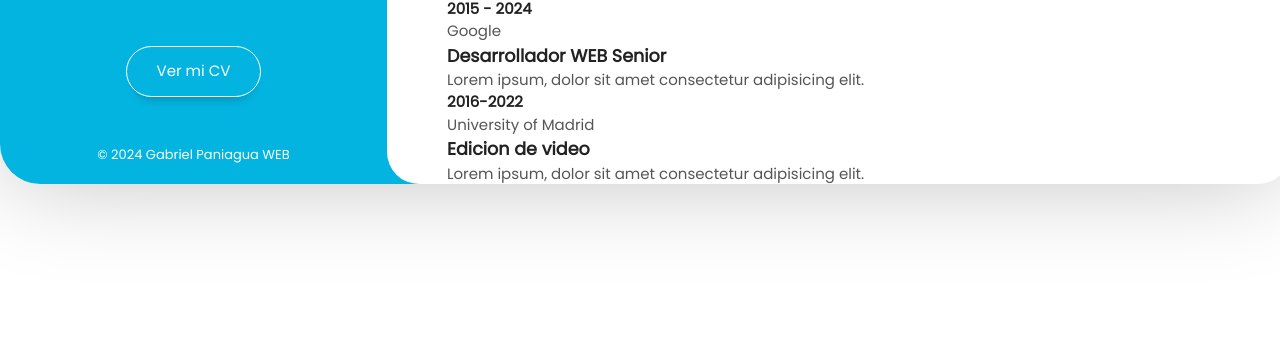
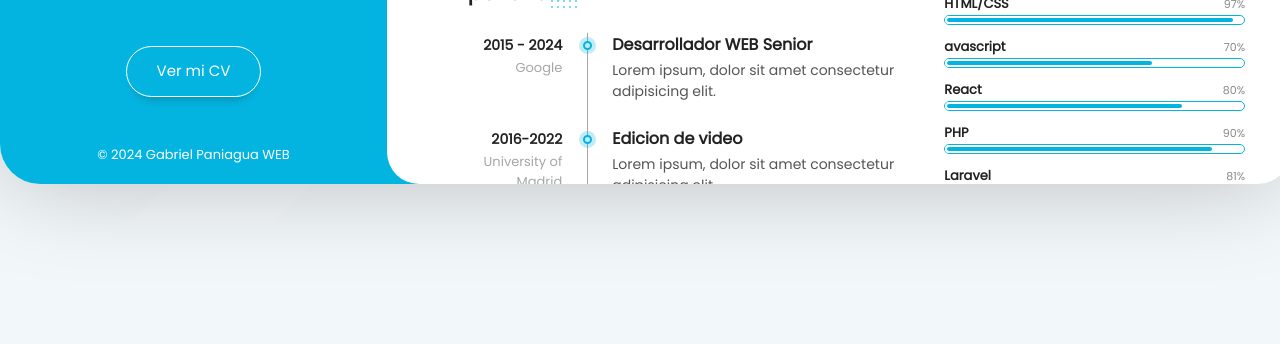
Before and after one commit to GabyyHshss/UrBlog, a plain HTML site: page curriculum.html in a window 1280 px wide. Shown: the part 536-880 px from the top of the page. Drawn offline with Linux system fonts and the light colour scheme.

Commit message:
CV Section Finished

```diff
--- a/assets/css/styles.css
+++ b/assets/css/styles.css
@@ -4,7 +4,7 @@
     --color-principal: #FFFFFF;
     --color-secondary: #04B4E0;
 
-    --color-background: #F2FF7F9;
+    --color-background: #F2F7F9;
     --color-transparent: transparent;
 
     --color-icons: #B5B6B7;
@@ -14,6 +14,8 @@
 
     --color-border-reviews: #E5E6E7;
     --color-company: #A5A6A7;
+
+    --color-background-certificates: #f5f5f5;
 }
 
 /*ESTILOS GENERALES*/
@@ -676,3 +678,223 @@ body{
     line-height: 5rem;
     color: var(--color-subtitles);
 }
+
+/* CURRICULUM */
+
+.resume__container {
+    width: 100%;
+    display: flex;
+    flex-direction: row;
+}
+
+/* LEFT COLUMN */
+
+.resume__left {
+    flex-basis: 58%;
+    margin-right: 1.5rem;
+}
+
+.resume__timelines {
+    margin-bottom: 5rem;
+}
+
+.timelines__timeline {
+    position: relative;
+    width: 100%;
+    margin-bottom: 1.5rem;
+    display: flex;
+    flex-direction: row;
+}
+
+.timeline__header {
+    flex-basis: 30%;
+    text-align: right;
+    padding-right: 2.5rem;
+}
+
+.timeline__year {
+    margin: 0.3rem 0;
+    line-height: 1.9rem;
+    font-size: 1.4rem;
+}
+
+.timeline__company {
+    display: block;
+    font-size: 1.3rem;
+    font-weight: lighter;
+    color: var(--color-company);
+}
+
+.timeline__description {
+    width: 70%;
+    padding-left: 2.5rem;
+    padding-right: 1.5rem;
+}
+
+.timeline__title {
+    font-size: 1.6rem;
+    margin-bottom: 0.3rem;
+}
+
+.timeline__text {
+    font-size: 1.4rem;
+    margin-bottom: 1rem;
+}
+
+/*DIVIDER*/
+.timeline__divider {
+    position: absolute;
+    top: 0;
+    left: 30%;
+    bottom: -18px;
+    width: 0.1rem;
+    height: auto;
+    background-color: var(--color-company);
+}
+
+.timeline__divider::after {
+    content: "";
+    position: absolute;
+    margin-top: 0.4rem;
+    margin-left: -0.8rem;
+    width: 1.7rem;
+    height: 1.7rem;
+    background-color: var(--color-secondary);
+    border-radius: 10rem;
+    opacity: 0.25;
+}
+
+.timeline__divider::before {
+    content: "";
+    position: absolute;
+    margin-top: 0.8rem;
+    margin-left: -0.4rem;
+    width: 0.9rem;
+    height: 0.9rem;
+    background-color: var(--color-principal);
+    border: 2px solid var(--color-secondary);
+    border-radius: 10rem;
+    opacity: 1;
+}
+
+/* RIGHT COLUMN */
+.resume__right {
+    flex-basis: 41%;
+    padding: 0 1.5rem;
+}
+
+.resume__skills {
+    width: 100%;
+    margin: 0 0 3rem 0;
+}
+
+.skills__title{
+    display: flex;
+    justify-content: space-between;
+}
+
+.skills_text {
+    font-size: 1.3rem;
+    line-height: 1.4rem;
+    margin-bottom: 0.4rem;
+}
+
+.skills__number {
+    font-size: 1.1rem;
+    line-height: 1.4rem;
+    margin-bottom: 0.4rem;
+    color: var(--color-subtitles);
+}
+
+.skills__progressbar {
+    height: 1rem;
+    border: 1px solid var(--color-secondary);
+    border-radius: 1rem;
+    background-color: var(--color-principal);
+    margin-bottom: 1.5rem;
+}
+
+.skills__percentaje {
+    height: 0.8rem;
+    background-color: var(--color-secondary);
+    border: 2px solid var(--color-principal);
+    border-radius: 1rem;
+}
+
+/* PERCENTEJES BAR */
+.skills__percentaje--p1{width: 90%;}
+.skills__percentaje--p2{width: 70%;}
+.skills__percentaje--p3{width: 60%;}
+.skills__percentaje--p4{width: 80%;}
+.skills__percentaje--p5{width: 97%;}
+.skills__percentaje--p6{width: 70%;}
+.skills__percentaje--p7{width: 80%;}
+.skills__percentaje--p8{width: 90%;}
+.skills__percentaje--p9{width: 81%;}
+
+.knowledges__list {
+    display: flex;
+    flex-direction: row;
+    flex-wrap: wrap;
+}
+
+.knowledges__option {
+    padding: 0.4rem 1rem;
+    margin: 0.3rem 0.3rem;
+    font-size: 1.4rem;
+    background-color: var(--color-secondary);
+    border-radius: 0.3rem;
+    color: var(--color-principal);
+}
+
+.certificates__container {
+    display: flex;
+    flex-direction: row;
+    flex-wrap: wrap;
+    gap: 3rem;
+}
+
+.certificates__certificate {
+    flex-basis: calc(50% - 1.5rem);
+    border: 1px solid var(--color-border-reviews);
+    border-radius: 0.8rem;
+
+    display: flex;
+    flex-direction: row;
+}
+
+.certificate__logo{
+    width: 15rem;
+    height: 100%;
+    padding: 2.5rem;
+    background-color: var(--color-background-certificates);
+
+    display: flex;
+    justify-content: center;
+    align-items: center;
+}
+
+.certificate__images {
+    width: 100%;
+}
+
+.certificate__content {
+    padding: 2rem 2.5rem;
+}
+
+.certificate__title {
+    font-size: 1.6rem;
+    margin-bottom: 0.5rem;
+}
+
+.certificate__id {
+    display: block;
+    margin-bottom: 0.3rem;
+    font-size: 1.3rem;
+    color: var(--color-subtitles);
+}
+
+.certificate__date {
+    font-size: 1.2rem;
+    color: var(--color-subtitles);
+}
--- a/curriculum.html
+++ b/curriculum.html
@@ -119,7 +119,7 @@
                     </header>
 
                     <div class="resume__timelines">
-                            <article class="timelines__item">
+                            <article class="timelines__timeline">
 
                                 <header class="timeline__header">
                                     <h4 class="timeline__year">2010</h4>
@@ -132,12 +132,12 @@
 
                                 <div class="timeline__description">
                                     <h3 class="timeline__title">Desarrollo WEB</h3>
-                                    <p class="timeline__description"> Lorem ipsum, dolor sit amet consectetur adipisicing elit.</p>
+                                    <p class="timeline__text"> Lorem ipsum, dolor sit amet consectetur adipisicing elit.</p>
                                 </div>
 
                             </article>
 
-                            <article class="timelines__item">
+                            <article class="timelines__timeline">
 
                                 <header class="timeline__header">
                                     <h4 class="timeline__year">2008</h4>
@@ -150,7 +150,7 @@
 
                                 <div class="timeline__description">
                                     <h3 class="timeline__title">Edicion de video</h3>
-                                    <p class="timeline__description"> Lorem ipsum, dolor sit amet consectetur adipisicing elit.</p>
+                                    <p class="timeline__text"> Lorem ipsum, dolor sit amet consectetur adipisicing elit.</p>
                                 </div>
 
                             </article>
@@ -162,7 +162,7 @@
 
                     <div class="resume__timelines">
 
-                        <article class="timelines__item">
+                        <article class="timelines__timeline">
 
                             <header class="timeline__header">
                                 <h4 class="timeline__year">2015 - 2024</h4>
@@ -175,12 +175,12 @@
 
                             <div class="timeline__description">
                                 <h3 class="timeline__title">Desarrollador WEB Senior</h3>
-                                <p class="timeline__description"> Lorem ipsum, dolor sit amet consectetur adipisicing elit.</p>
+                                <p class="timeline__text"> Lorem ipsum, dolor sit amet consectetur adipisicing elit.</p>
                             </div>
 
                         </article>
 
-                        <article class="timelines__item">
+                        <article class="timelines__timeline">
 
                             <header class="timeline__header">
                                 <h4 class="timeline__year">2016-2022</h4>
@@ -193,12 +193,12 @@
 
                             <div class="timeline__description">
                                 <h3 class="timeline__title">Edicion de video</h3>
-                                <p class="timeline__description"> Lorem ipsum, dolor sit amet consectetur adipisicing elit.</p>
+                                <p class="timeline__text"> Lorem ipsum, dolor sit amet consectetur adipisicing elit.</p>
                             </div>
 
                         </article>
 
-                        <article class="timelines__item">
+                        <article class="timelines__timeline">
 
                             <header class="timeline__header">
                                 <h4 class="timeline__year">2012-2014</h4>
@@ -211,7 +211,7 @@
 
                             <div class="timeline__description">
                                 <h3 class="timeline__title">Desarrollador PHP</h3>
-                                <p class="timeline__description"> Lorem ipsum, dolor sit amet consectetur adipisicing elit.</p>
+                                <p class="timeline__text"> Lorem ipsum, dolor sit amet consectetur adipisicing elit.</p>
                             </div>
 
                         </article>
@@ -231,7 +231,7 @@
                             <span class="skills__number"> 90%</span>
                         </article>
                         <div class="skills__progressbar">
-                            <div class="skills__percentaje"></div>
+                            <div class="skills__percentaje skills__percentaje--p1"></div>
                         </div>
 
                         <article class="skills__title">
@@ -239,7 +239,7 @@
                             <span class="skills__number"> 70%</span>
                         </article>
                         <div class="skills__progressbar">
-                            <div class="skills__percentaje"></div>
+                            <div class="skills__percentaje skills__percentaje--p2"></div>
                         </div>
 
                         <article class="skills__title">
@@ -247,7 +247,7 @@
                             <span class="skills__number"> 60%</span>
                         </article>
                         <div class="skills__progressbar">
-                            <div class="skills__percentaje"></div>
+                            <div class="skills__percentaje skills__percentaje--p3"></div>
                         </div>
 
                         <article class="skills__title">
@@ -255,7 +255,7 @@
                             <span class="skills__number"> 80%</span>
                         </article>
                         <div class="skills__progressbar">
-                            <div class="skills__percentaje"></div>
+                            <div class="skills__percentaje skills__percentaje--p4"></div>
                         </div>
 
                     </div>
@@ -270,7 +270,7 @@
                             <span class="skills__number"> 97%</span>
                         </article>
                         <div class="skills__progressbar">
-                            <div class="skills__percentaje"></div>
+                            <div class="skills__percentaje skills__percentaje--p5"></div>
                         </div>
 
                         <article class="skills__title">
@@ -278,7 +278,7 @@
                             <span class="skills__number">70%</span>
                         </article>
                         <div class="skills__progressbar">
-                            <div class="skills__percentaje"></div>
+                            <div class="skills__percentaje skills__percentaje--p6"></div>
                         </div>
 
                         <article class="skills__title">
@@ -286,7 +286,7 @@
                             <span class="skills__number">80%</span>
                         </article>
                         <div class="skills__progressbar">
-                            <div class="skills__percentaje"></div>
+                            <div class="skills__percentaje skills__percentaje--p7"></div>
                         </div>
 
                         <article class="skills__title">
@@ -294,7 +294,7 @@
                             <span class="skills__number">90%</span>
                         </article>
                         <div class="skills__progressbar">
-                            <div class="skills__percentaje"></div>
+                            <div class="skills__percentaje skills__percentaje--p8"></div>
                         </div>
 
                         <article class="skills__title">
@@ -302,7 +302,7 @@
                             <span class="skills__number">81%</span>
                         </article>
                         <div class="skills__progressbar">
-                            <div class="skills__percentaje"></div>
+                            <div class="skills__percentaje skills__percentaje--p9"></div>
                         </div>
 
                     </div>
```
Also changed, not shown: index.html (+2 -0 lines).
